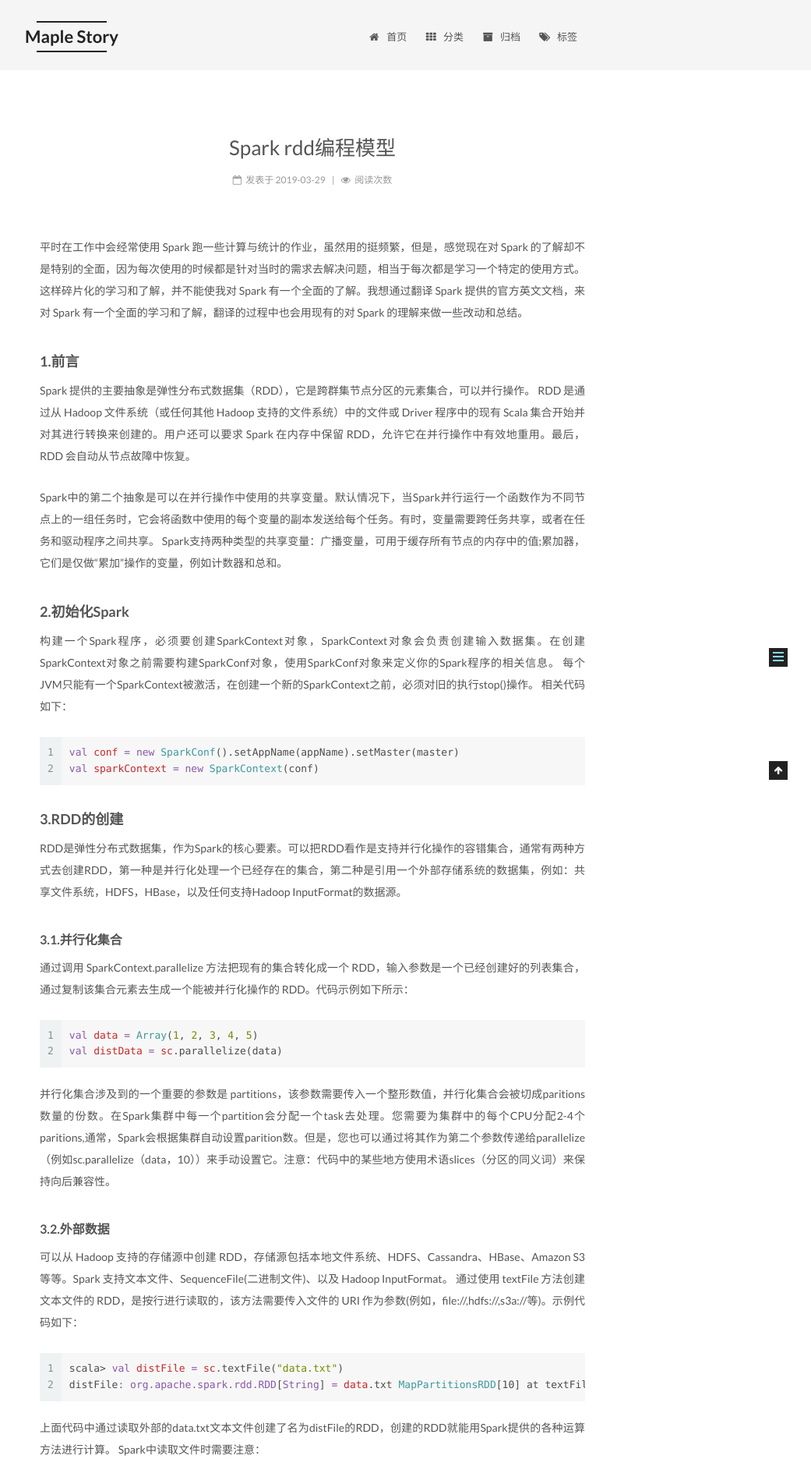
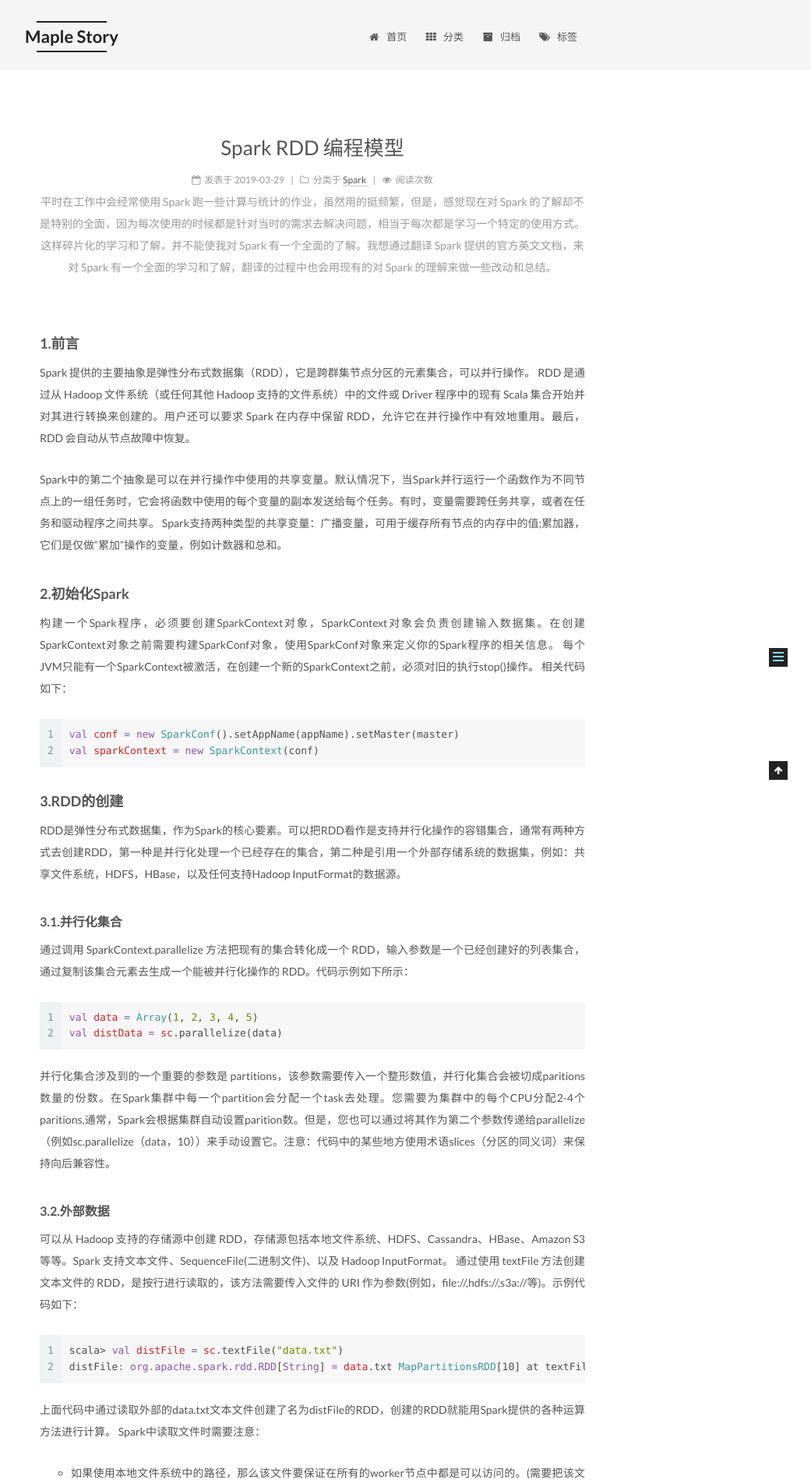
Before and after one commit to sunnyholyd/sunnyholyd.github.io, a Jekyll site: the page built from _posts/2019-03-29-Spark RDD编程模型.md, in a window 1280 px wide. Shown: the top 1903 px of the page at 78% size, without its empty margins (239-1280 px from the left). Built offline with Jekyll 4.4.1, drawn with Linux system fonts in a browser that asks for light colours; part of the change alters nothing that is shown.

Commit message:
Add profile

```diff
--- a/_posts/2019-03-29-Spark RDD编程模型.md
+++ b/_posts/2019-03-29-Spark RDD编程模型.md
@@ -1,4 +1,13 @@
-平时在工作中会经常使用 Spark 跑一些计算与统计的作业，虽然用的挺频繁，但是，感觉现在对 Spark 的了解却不是特别的全面，因为每次使用的时候都是针对当时的需求去解决问题，相当于每次都是学习一个特定的使用方式。这样碎片化的学习和了解，并不能使我对 Spark 有一个全面的了解。我想通过翻译 Spark 提供的官方英文文档，来对 Spark 有一个全面的学习和了解，翻译的过程中也会用现有的对 Spark 的理解来做一些改动和总结。
+---
+title: Spark RDD 编程模型
+description:
+    - 平时在工作中会经常使用 Spark 跑一些计算与统计的作业，虽然用的挺频繁，但是，感觉现在对 Spark 的了解却不是特别的全面，因为每次使用的时候都是针对当时的需求去解决问题，相当于每次都是学习一个特定的使用方式。这样碎片化的学习和了解，并不能使我对 Spark 有一个全面的了解。我想通过翻译 Spark 提供的官方英文文档，来对 Spark 有一个全面的学习和了解，翻译的过程中也会用现有的对 Spark 的理解来做一些改动和总结。
+categories: Spark
+tags:
+    - Spark
+---
+
+
 #### 1.前言
 Spark 提供的主要抽象是弹性分布式数据集（RDD），它是跨群集节点分区的元素集合，可以并行操作。 RDD 是通过从 Hadoop 文件系统（或任何其他 Hadoop 支持的文件系统）中的文件或 Driver 程序中的现有 Scala 集合开始并对其进行转换来创建的。用户还可以要求 Spark 在内存中保留 RDD，允许它在并行操作中有效地重用。最后，RDD 会自动从节点故障中恢复。
 
```
